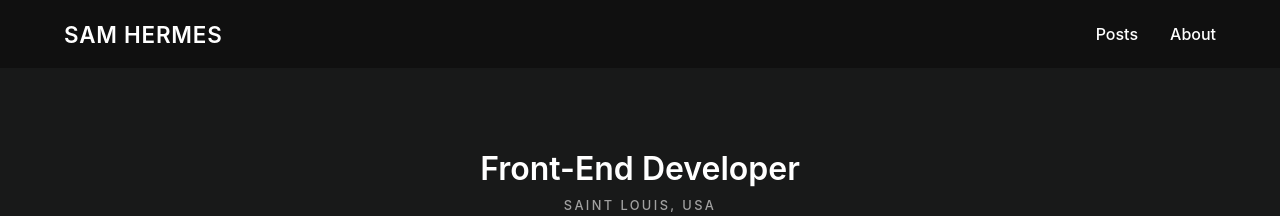
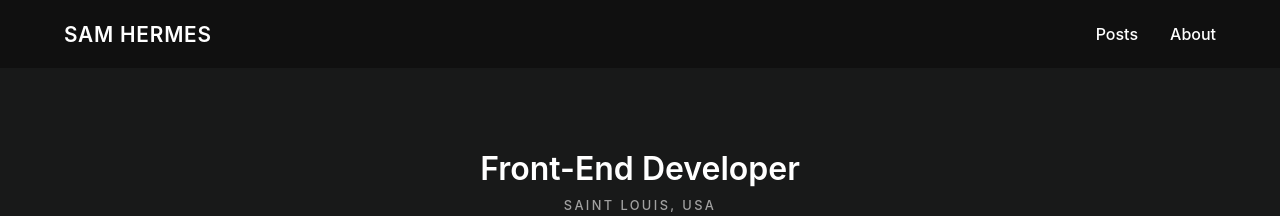
Before and after one commit to samhermes/samhermes.github.io, a Jekyll site: the page built from index.md, in a window 1280 px wide. Shown: the top 216 px of the page. Built offline with Jekyll 4.4.1, drawn with Linux system fonts in a browser that asks for light colours.

Commit message:
Reduce size of logotype

```diff
--- a/_includes/head.html
+++ b/_includes/head.html
@@ -7,7 +7,7 @@
 <meta name="description"
     content="{% if page.excerpt %}{{ page.excerpt | strip_html | strip_newlines | truncate: 160 }}{% else %}{{ site.description }}{% endif %}">
 
-<link rel="stylesheet" href="/css/main.css?v=1.0.22">
+<link rel="stylesheet" href="/css/main.css?v=1.0.23">
 {% if page.custom_css %}
 <link rel="stylesheet" href="{{ page.custom_css }}.css">
 {% endif %}
--- a/_sass/_global.scss
+++ b/_sass/_global.scss
@@ -42,7 +42,7 @@
   .logotype {
     display: block;
     color: #fff;
-    font-size: 1.2rem;
+    font-size: 1.1rem;
     font-weight: 600;
     letter-spacing: 0.05rem;
     text-transform: uppercase;
@@ -53,7 +53,7 @@
     }
 
     @media screen and (min-width: 33em) {
-      font-size: 1.4rem;
+      font-size: 1.3rem;
     }
   }
 }
```
